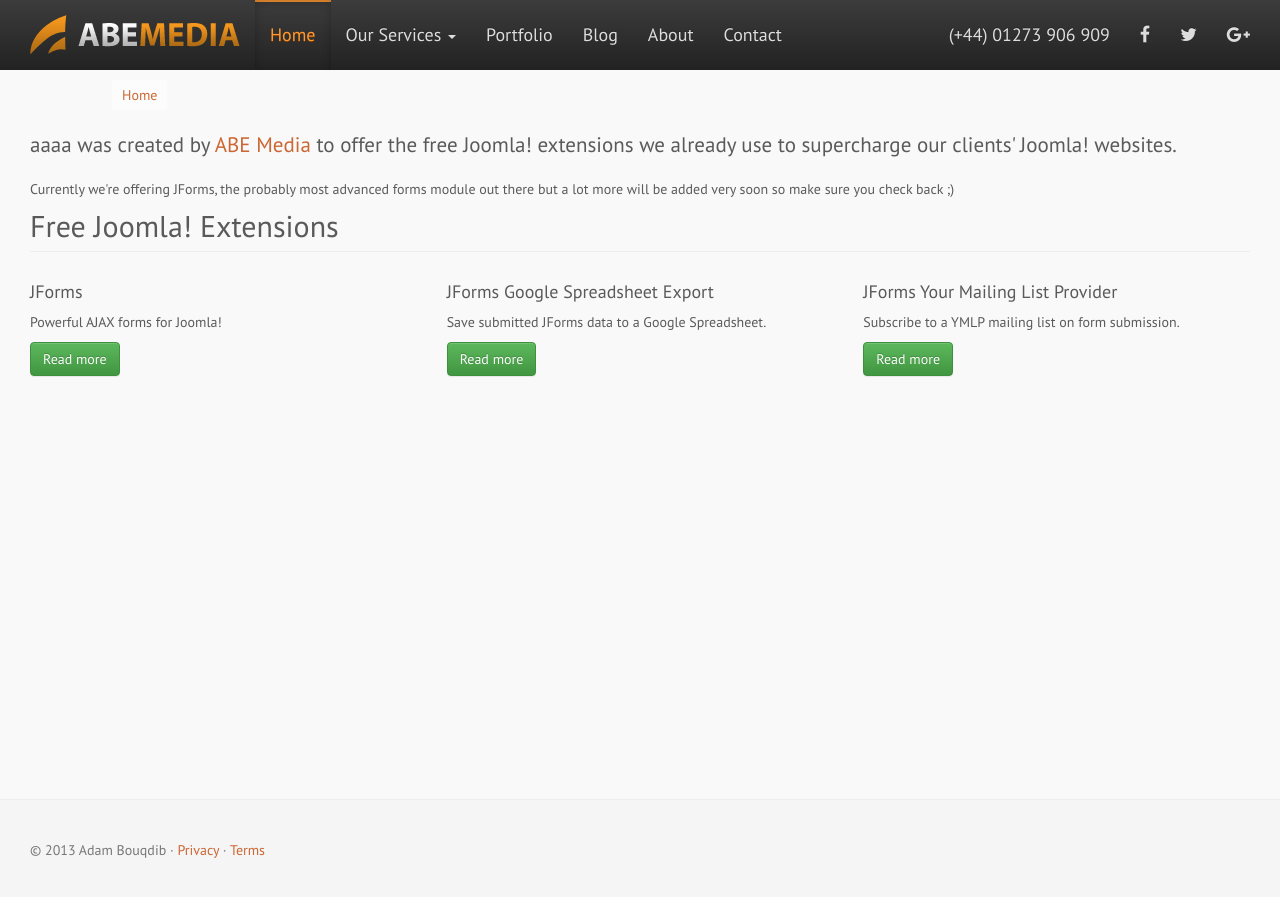
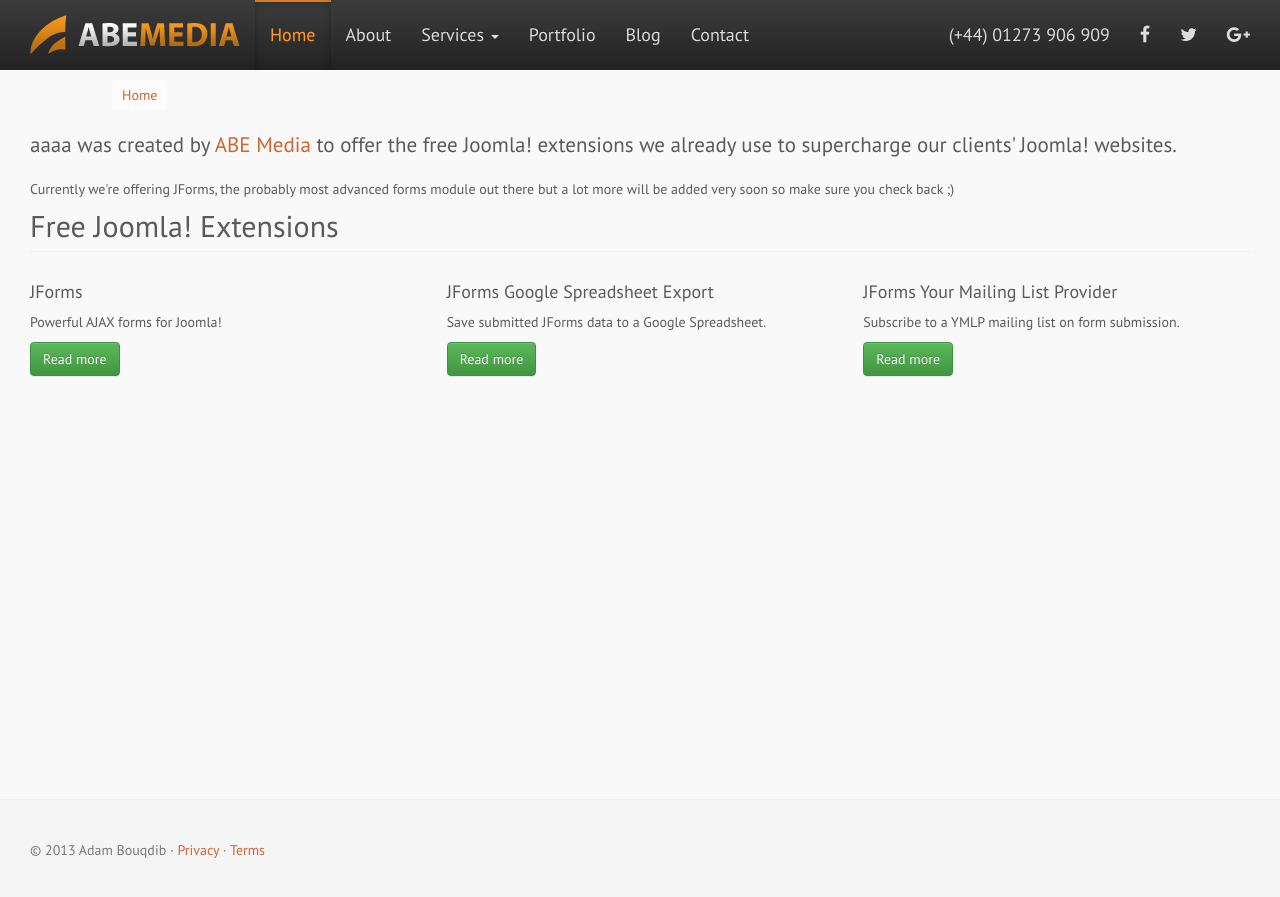
Before and after one commit to abemedia/abemedia.github.io, a Jekyll site: the page built from index.html, in a window 1280 px wide. Shown: the top 897 px of the page. Built offline with Jekyll 4.4.1, drawn with Linux system fonts in a browser that asks for light colours; nearby versions of some CDN libraries.

Commit message:
Update nav-main.html

```diff
--- a/_includes/nav-main.html
+++ b/_includes/nav-main.html
@@ -6,9 +6,9 @@
       <a class="navbar-brand" href="{{ site.url }}"><img src="{{ site.url }}/images/logo.png" alt=""/></a></div>
     <nav class="navbar-collapse collapse">
       <ul class="nav navbar-nav">
-        <li{% if page.slug == "home" %} class="active"{% endif %}><a href="{{ site.url }}">Home</a>
-        </li>
-        <li{% if page.category == "extensions" %} class="active"{% endif %} class="dropdown"> <a href="#" class="dropdown-toggle" data-toggle="dropdown">Our Services <b class="caret"></b></a>
+        <li{% if page.slug == "home" %} class="active"{% endif %}><a href="{{ site.url }}">Home</a></li>
+        <li{% if page.slug == "about-us" %} class="active"{% endif %}> <a href="{{ site.url }}/about-us.html">About</a></li>
+        <li{% if page.category == "services" %} class="active"{% endif %} class="dropdown"> <a href="#" class="dropdown-toggle" data-toggle="dropdown">Services <b class="caret"></b></a>
         <ul class="dropdown-menu">
           <li{% if page.slug == "" %} class="active"{% endif %}> <a href="{{ site.url }}/">Web Design &amp; Development</a></li>
           <li{% if page.slug == "" %} class="active"{% endif %}> <a href="{{ site.url }}/">Ecommerce (Online Shops)</a></li>
@@ -19,7 +19,6 @@
         </li>
         <li{% if page.slug == "portfolio" %} class="active"{% endif %}> <a href="{{ site.url }}/portfolio.html">Portfolio</a></li>
         <li{% if page.slug == "blog" %} class="active"{% endif %}> <a href="{{ site.url }}/blog.html">Blog</a></li>
-        <li{% if page.slug == "about-us" %} class="active"{% endif %}> <a href="{{ site.url }}/about-us.html">About</a></li>
         <li{% if page.slug == "contact-us" %} class="active"{% endif %}> <a href="{{ site.url }}/contact-us.html">Contact</a></li>
       </ul>
       <ul class="nav navbar-nav navbar-right visible-lg">
```
